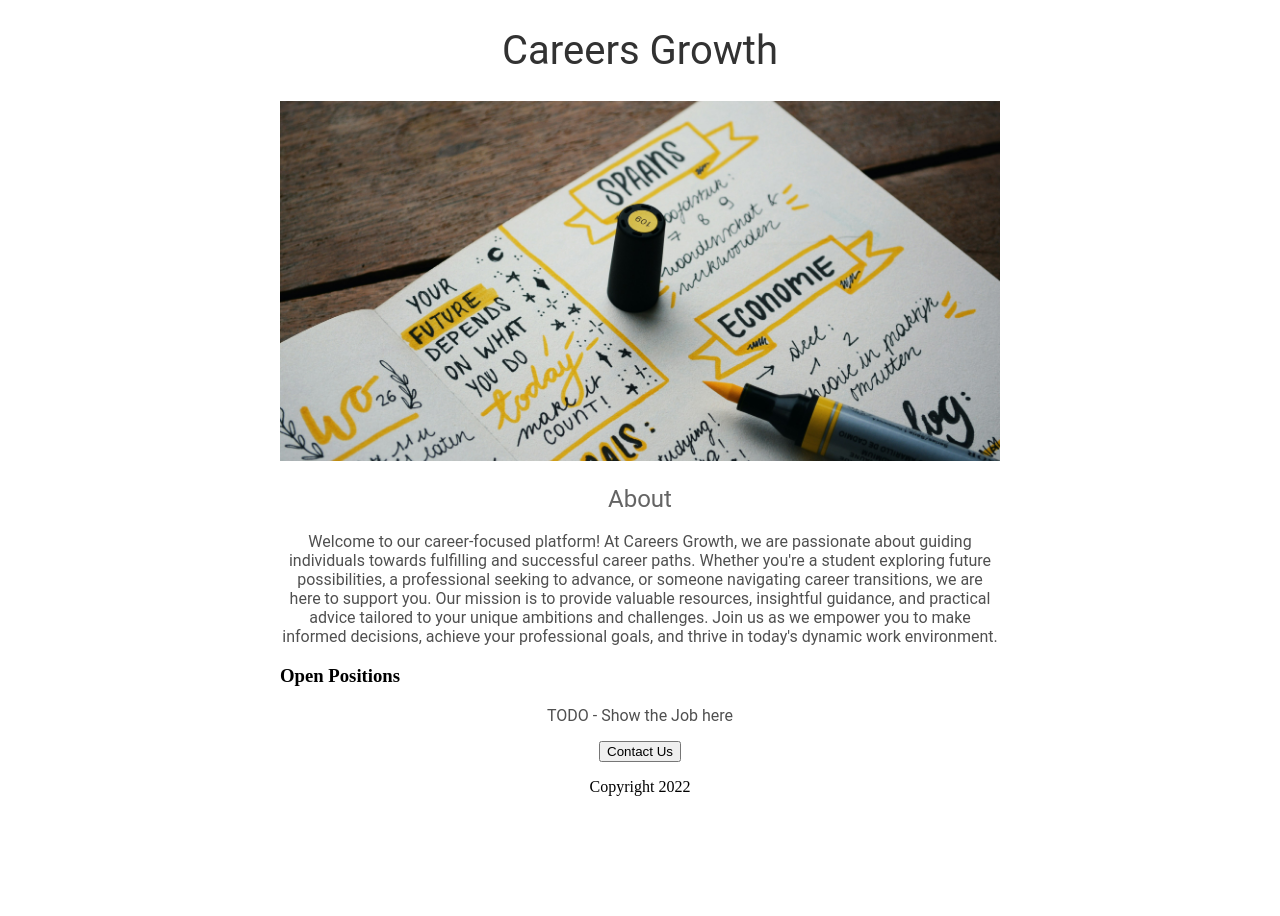
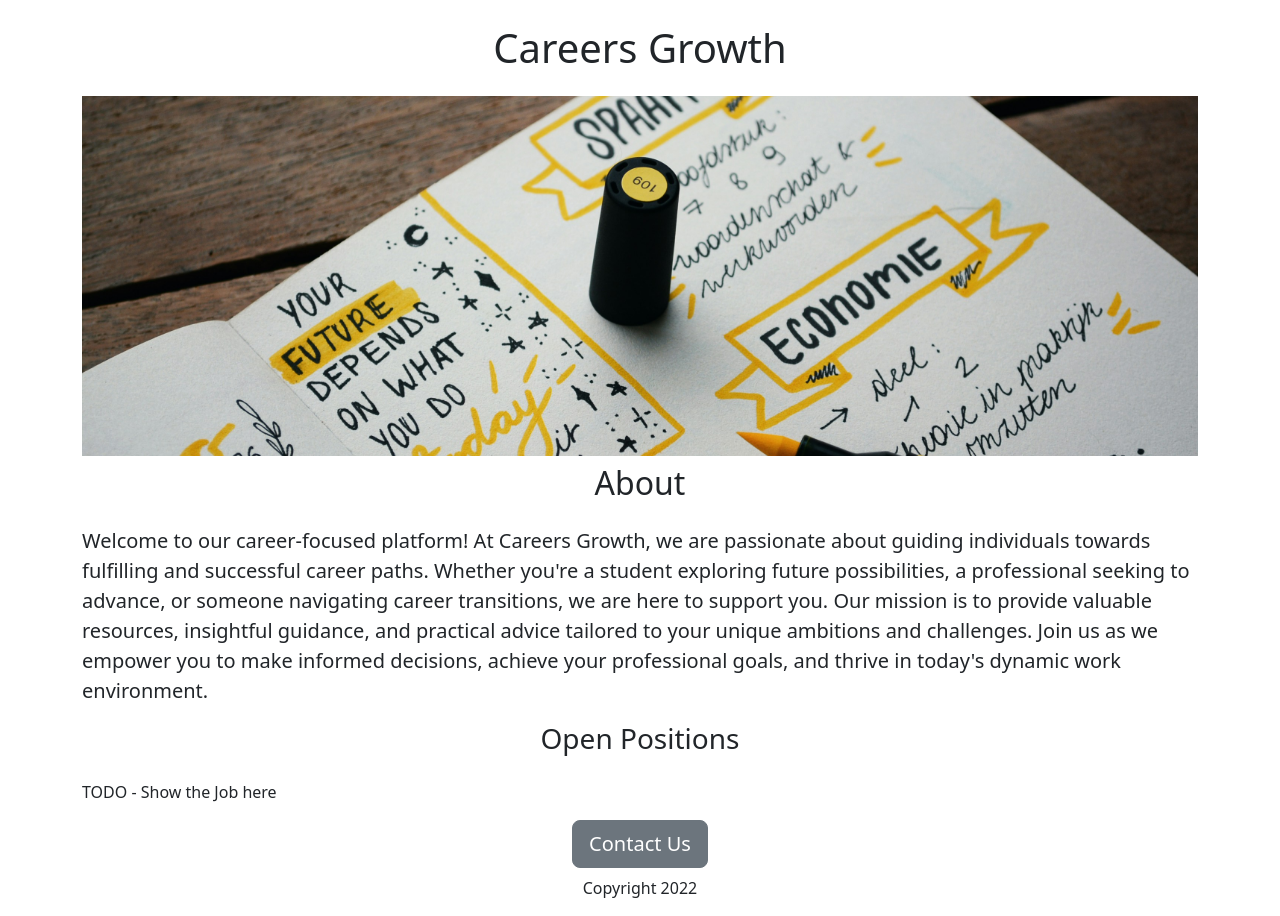
Before and after one commit to abhi-1291/careers-website, a Flask app: page / in a window 1280 px wide. Before the commit the page ends 796 px from the top, so only its background shows below. Run offline with Flask 3, Linux system fonts and the light colour scheme.

Commit message:
Added the Flask project

```diff
--- a/templates/home.html
+++ b/templates/home.html
@@ -1,58 +1,30 @@
 <!DOCTYPE html>
 <html>
     <head>
+        <meta charset="utf-8">
+        <meta name="viewport" content="width=device-width, initial-scale=1">
         <title> Careers Growth </title>
-
+        <link href="https://cdn.jsdelivr.net/npm/bootstrap@5.3.6/dist/css/bootstrap.min.css" rel="stylesheet"
+              integrity="sha384-4Q6Gf2aSP4eDXB8Miphtr37CMZZQ5oXLH2yaXMJ2w8e2ZtHTl7GptT4jmndRuHDT"
+              crossorigin="anonymous">
         <style>
-            h1 {
-            font-size: 40px;
-            font-family: Roboto;
-            font-weight: normal;
-            text-align: center;
-            color: rgb(50, 50, 50);;
-            }
-        #banner {
+            #banner {
+            height: 360px;
             width: 100%;
-            height: 360px;
             object-fit: cover;
-            text-align: center;
-            color: rgb(100, 100, 100);
-            }
-
-            h2 {
-            font-size: 32;
-            font-family: Roboto;
-            font-weight: normal;
-            text-align: center;
-            color: rgb(100, 100, 100);;
-            }
-
-            .bodytext {
-            font-size: 32;
-            font-family: Roboto;
-            font-weight: normal;
-            text-align: center;
-            color: rgb(80, 80, 80);;
-            }
-        #container {
-            max-width: 720px;
-            margin: auto;
-            margin: 0 auto 0 auto;
-
             }
         </style>
-
     </head>
 
     <body>
-    <div id = "container">
-        <h1>Careers Growth</h1>
+    <div class = "container">
+        <h1 class="text-center mt-4 mb-4">Careers Growth</h1>
 
-        <img id = "banner" src = "http://127.0.0.1:5000/static/banner.jpg">
+        <img class = "img-fluid" id = "banner" src = "http://127.0.0.1:5000/static/banner.jpg">
 
-        <h2>About</h2>
+        <h2 class="text-center mt-2 mb-4">About</h2>
 
-        <p class = "bodytext">
+        <p class="lead" >
             Welcome to our career-focused platform! At Careers Growth,
             we are passionate about guiding individuals towards fulfilling and successful career paths.
             Whether you're a student exploring future possibilities, a professional seeking to advance,
@@ -63,13 +35,12 @@
             and thrive in today's dynamic work environment.
             </p>
 
-        <h3>Open Positions</h3>
-        <p class = "bodytext">TODO - Show the Job here</p>
-        <div style="text-align: center;">
+        <h3 class="text-center mt-2 mb-4">Open Positions</h3>
+        <p>TODO - Show the Job here</p>
+        <div class = "text-center">
 
-
-        <button>Contact Us</button>
-            <p>Copyright 2022</p>
+        <button class="btn btn-secondary btn-lg">Contact Us</button>
+            <p class = "mt-2">Copyright 2022</p>
 
         </div>
 
```
